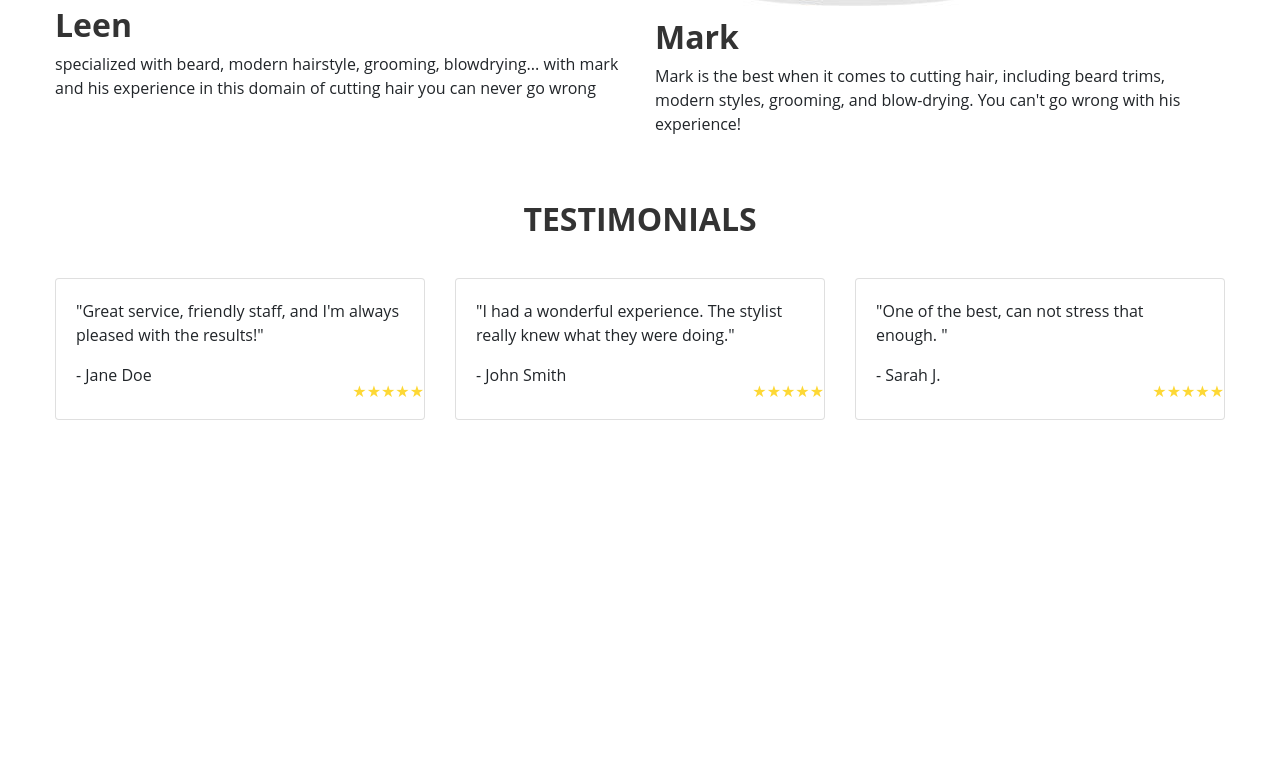
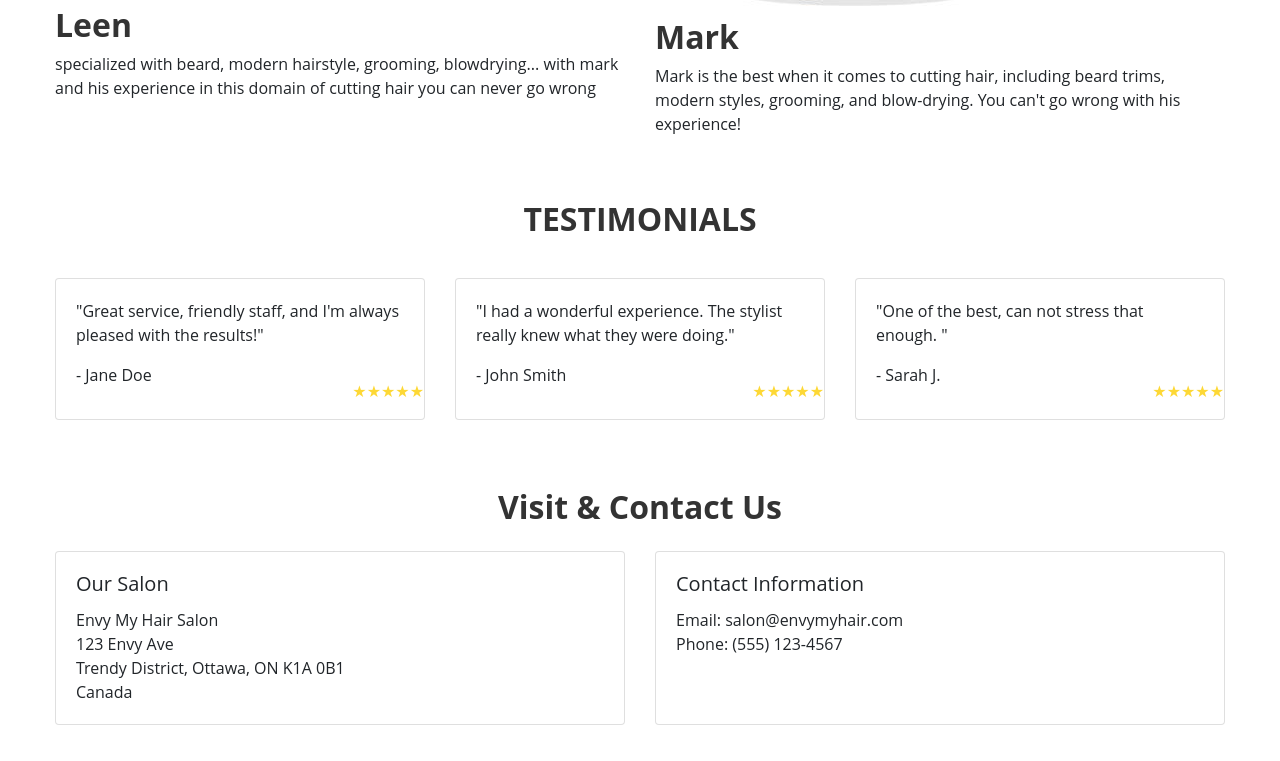
Before and after one commit to SEG3125-A/group40-lab4, a plain HTML site: page index.html in a window 1280 px wide. Shown: the part 2982-3743 px from the top of the page. Before the commit the page ends 3422 px from the top, so only its background shows below. Drawn offline with nearby package versions, Linux system fonts and the light colour scheme.

Commit message:
Add: contact information and address

```diff
--- a/index.html
+++ b/index.html
@@ -275,4 +275,33 @@
     </div>
   </div>
 
+
+  <div class="container mt-5 mb-5">
+    <h2 class="text-center mb-4">Visit & Contact Us</h2>
+    <div class="card-deck">
+        <div class="card">
+            <div class="card-body">
+                <h5 class="card-title">Our Salon</h5>
+                <p class="card-text">
+                    Envy My Hair Salon<br>
+                    123 Envy Ave<br>
+                    Trendy District, Ottawa, ON K1A 0B1<br>
+                    Canada
+                </p>
+            </div>
+        </div>
+        <div class="card">
+            <div class="card-body">
+                <h5 class="card-title">Contact Information</h5>
+                <p class="card-text">
+                    Email: salon@envymyhair.com<br>
+                    Phone: (555) 123-4567
+                </p>
+            </div>
+        </div>
+    </div>
+</div>
+
+
+
 </html>
```
